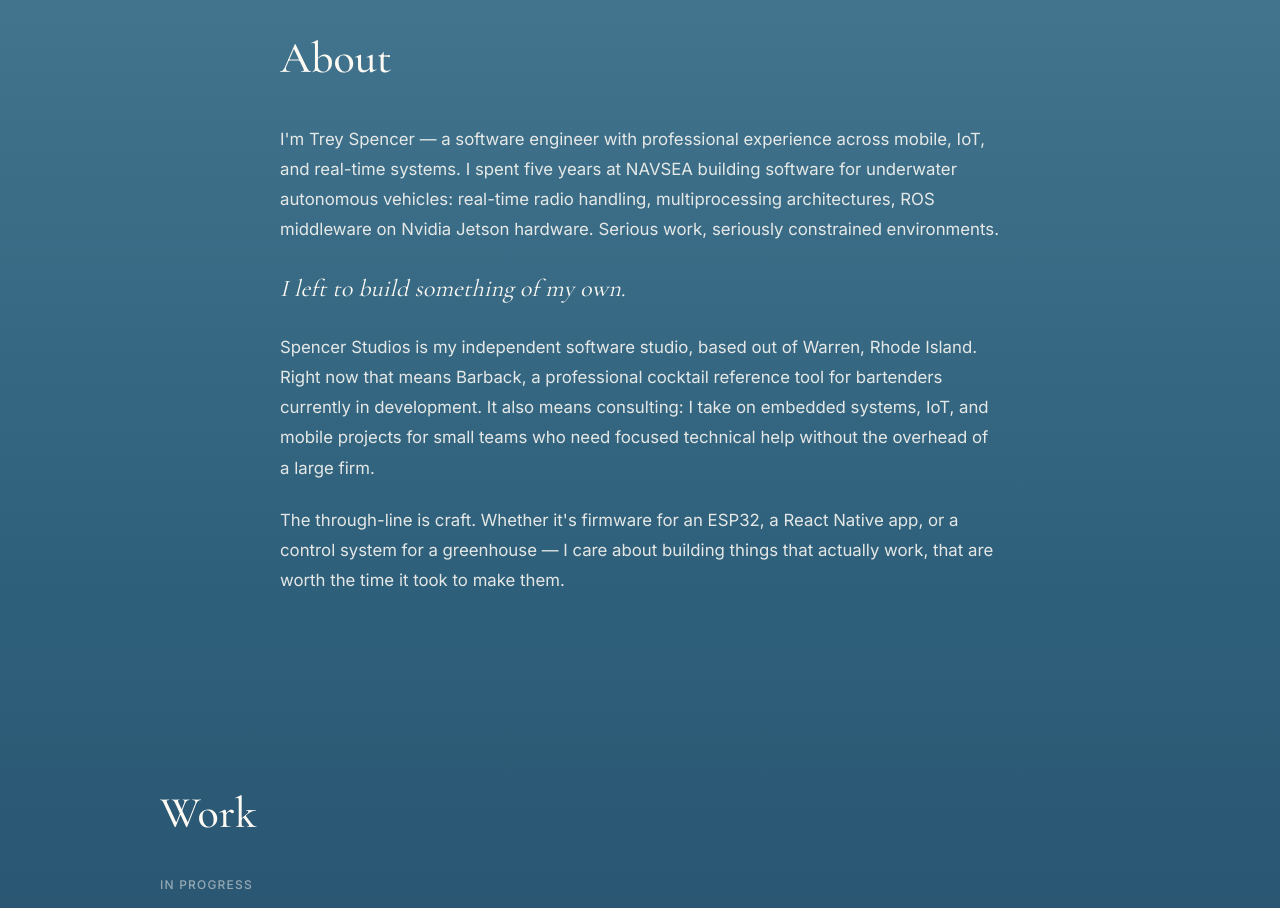
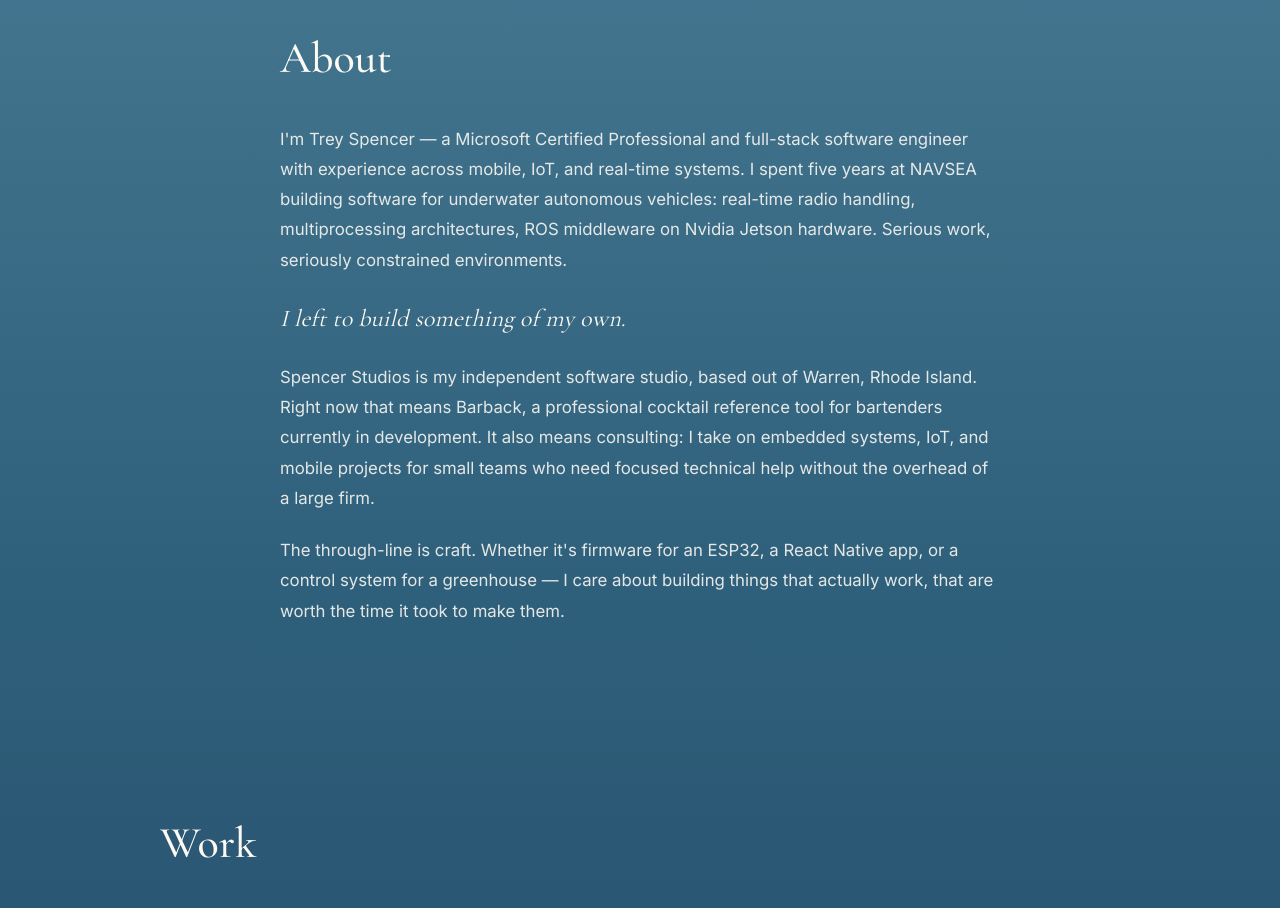
Before and after one commit to atreyu-s/SpencerStudiosWebsite, a React (Vite) app: page / in a window 1280 px wide. Shown: the part 800-1708 px from the top of the page. Built offline with nearby package versions, Linux system fonts and the light colour scheme.

Commit message:
Add Microsoft Certified Professional credential to About

```diff
--- a/src/components/About.jsx
+++ b/src/components/About.jsx
@@ -7,7 +7,7 @@
         <h2 className="about-title">About</h2>
         <div className="about-body">
           <p>
-            I'm Trey Spencer — a software engineer with professional experience across mobile, IoT, and real-time
+            I'm Trey Spencer — a Microsoft Certified Professional and full-stack software engineer with experience across mobile, IoT, and real-time
             systems. I spent five years at NAVSEA building software for underwater autonomous
             vehicles: real-time radio handling, multiprocessing architectures, ROS middleware on
             Nvidia Jetson hardware. Serious work, seriously constrained environments.
```
